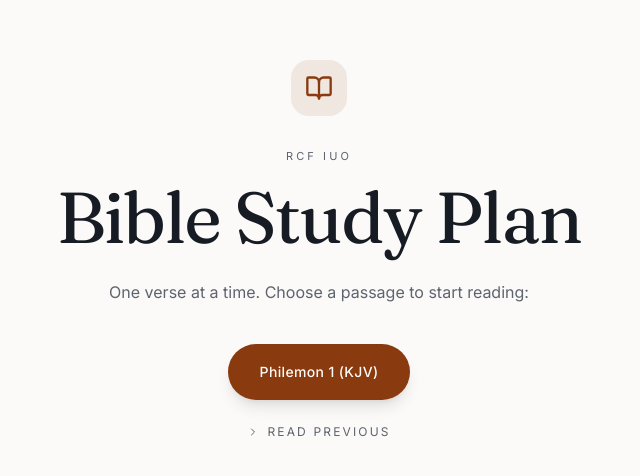
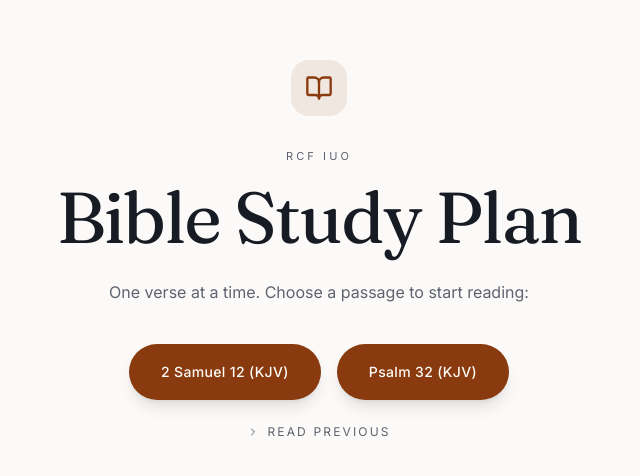
Before and after one commit to devabraham001-eng/rcf-iuo-bible-site-, a React (Vite) app: page / in a window 1280 px wide. Shown: the part 150-626 px from the top of the page, without its empty margins (321-961 px from the left). Built offline with nearby package versions, Linux system fonts and the light colour scheme.

Commit message:
Update today's scripture to 2 Samuel 12 and Psalm 32 (KJV), move Philemon 1 to previous

```diff
--- a/src/routes/index.tsx
+++ b/src/routes/index.tsx
@@ -18,6 +18,58 @@ type Theme = "light" | "sepia" | "dark";
 type PassageData = { reference: string; verses: Verse[] };
 
 const PASSAGES: PassageData[] = [
+  {
+    reference: "2 Samuel 12 (KJV)",
+    verses: [
+      { book: "2 Samuel", chapter: 12, verse: 1, text: "And the LORD sent Nathan unto David. And he came unto him, and said unto him, There were two men in one city; the one rich, and the other poor." },
+      { book: "2 Samuel", chapter: 12, verse: 2, text: "The rich man had exceeding many flocks and herds:" },
+      { book: "2 Samuel", chapter: 12, verse: 3, text: "But the poor man had nothing, save one little ewe lamb, which he had bought and nourished up: and it grew up together with him, and with his children; it did eat of his own meat, and drank of his own cup, and lay in his bosom, and was unto him as a daughter." },
+      { book: "2 Samuel", chapter: 12, verse: 4, text: "And there came a traveller unto the rich man, and he spared to take of his own flock and of his own herd, to dress for the wayfaring man that was come unto him; but took the poor man's lamb, and dressed it for the man that was come to him." },
+      { book: "2 Samuel", chapter: 12, verse: 5, text: "And David's anger was greatly kindled against the man; and he said to Nathan, As the LORD liveth, the man that hath done this thing shall surely die:" },
+      { book: "2 Samuel", chapter: 12, verse: 6, text: "And he shall restore the lamb fourfold, because he did this thing, and because he had no pity." },
+      { book: "2 Samuel", chapter: 12, verse: 7, text: "And Nathan said to David, Thou art the man. Thus saith the LORD God of Israel, I anointed thee king over Israel, and I delivered thee out of the hand of Saul;" },
+      { book: "2 Samuel", chapter: 12, verse: 8, text: "And I gave thee thy master's house, and thy master's wives into thy bosom, and gave thee the house of Israel and of Judah; and if that had been too little, I would moreover have given unto thee such and such things." },
+      { book: "2 Samuel", chapter: 12, verse: 9, text: "Wherefore hast thou despised the commandment of the LORD, to do evil in his sight? thou hast killed Uriah the Hittite with the sword, and hast taken his wife to be thy wife, and hast slain him with the sword of the children of Ammon." },
+      { book: "2 Samuel", chapter: 12, verse: 10, text: "Now therefore the sword shall never depart from thine house; because thou hast despised me, and hast taken the wife of Uriah the Hittite to be thy wife." },
+      { book: "2 Samuel", chapter: 12, verse: 11, text: "Thus saith the LORD, Behold, I will raise up evil against thee out of thine own house, and I will take thy wives before thine eyes, and give them unto thy neighbour, and he shall lie with thy wives in the sight of this sun." },
+      { book: "2 Samuel", chapter: 12, verse: 12, text: "For thou didst it secretly: but I will do this thing before all Israel, and before the sun." },
+      { book: "2 Samuel", chapter: 12, verse: 13, text: "And David said unto Nathan, I have sinned against the LORD. And Nathan said unto David, The LORD also hath put away thy sin; thou shalt not die." },
+      { book: "2 Samuel", chapter: 12, verse: 14, text: "Howbeit, because by this deed thou hast given great occasion to the enemies of the LORD to blaspheme, the child also that is born unto thee shall surely die." },
+      { book: "2 Samuel", chapter: 12, verse: 15, text: "And Nathan departed unto his house. And the LORD struck the child that Uriah's wife bare unto David, and it was very sick." },
+      { book: "2 Samuel", chapter: 12, verse: 16, text: "David therefore besought God for the child; and David fasted, and went in, and lay all night upon the earth." },
+      { book: "2 Samuel", chapter: 12, verse: 17, text: "And the elders of his house arose, and went to him, to raise him up from the earth: but he would not, neither did he eat bread with them." },
+      { book: "2 Samuel", chapter: 12, verse: 18, text: "And it came to pass on the seventh day, that the child died. And the servants of David feared to tell him that the child was dead: for they said, Behold, while the child was yet alive, we spake unto him, and he would not hearken unto our voice: how will he then vex himself, if we tell him that the child is dead?" },
+      { book: "2 Samuel", chapter: 12, verse: 19, text: "But when David saw that his servants whispered, David perceived that the child was dead: therefore David said unto his servants, Is the child dead? And they said, He is dead." },
+      { book: "2 Samuel", chapter: 12, verse: 20, text: "Then David arose from the earth, and washed, and anointed himself, and changed his apparel, and came into the house of the LORD, and worshipped: then he came to his own house; and when he required, they set bread before him, and he did eat." },
+      { book: "2 Samuel", chapter: 12, verse: 21, text: "Then said his servants unto him, What thing is this that thou hast done? thou didst fast and weep for the child, while it was alive; but when the child was dead, thou didst rise and eat bread." },
+      { book: "2 Samuel", chapter: 12, verse: 22, text: "And he said, While the child was yet alive, I fasted and wept: for I said, Who can tell whether GOD will be gracious to me, that the child may live?" },
+      { book: "2 Samuel", chapter: 12, verse: 23, text: "But now he is dead, wherefore should I fast? can I bring him back again? I shall go to him, but he shall not return to me." },
+      { book: "2 Samuel", chapter: 12, verse: 24, text: "And David comforted Bath-sheba his wife, and went in unto her, and lay with her: and she bare a son, and he called his name Solomon: and the LORD loved him." },
+      { book: "2 Samuel", chapter: 12, verse: 25, text: "And he sent by the hand of Nathan the prophet; and he called his name Jedidiah, because of the LORD." },
+      { book: "2 Samuel", chapter: 12, verse: 26, text: "And Joab fought against Rabbah of the children of Ammon, and took the royal city." },
+      { book: "2 Samuel", chapter: 12, verse: 27, text: "And Joab sent messengers to David, and said, I have fought against Rabbah, and have taken the city of waters." },
+      { book: "2 Samuel", chapter: 12, verse: 28, text: "Now therefore gather the rest of the people together, and encamp against the city, and take it: lest I take the city, and it be called after my name." },
+      { book: "2 Samuel", chapter: 12, verse: 29, text: "And David gathered all the people together, and went to Rabbah, and fought against it, and took it." },
+      { book: "2 Samuel", chapter: 12, verse: 30, text: "And he took their king's crown from off his head, the weight whereof was a talent of gold with the precious stones: and it was set on David's head. And he brought forth the spoil of the city in great abundance." },
+      { book: "2 Samuel", chapter: 12, verse: 31, text: "And he brought forth the people that were therein, and put them under saws, and under harrows of iron, and under axes of iron, and made them pass through the brickkiln: and thus did he unto all the cities of the children of Ammon. So David and all the people returned unto Jerusalem." },
+    ],
+  },
+  {
+    reference: "Psalm 32 (KJV)",
+    verses: [
+      { book: "Psalms", chapter: 32, verse: 1, text: "Blessed is he whose transgression is forgiven, whose sin is covered." },
+      { book: "Psalms", chapter: 32, verse: 2, text: "Blessed is the man unto whom the LORD imputeth not iniquity, and in whose spirit there is no guile." },
+      { book: "Psalms", chapter: 32, verse: 3, text: "When I kept silence, my bones waxed old through my roaring all the day long." },
+      { book: "Psalms", chapter: 32, verse: 4, text: "For day and night thy hand was heavy upon me: my moisture is turned into the drought of summer. Selah." },
+      { book: "Psalms", chapter: 32, verse: 5, text: "I acknowledged my sin unto thee, and mine iniquity have I not hid. I said, I will confess my transgressions unto the LORD; and thou forgavest the iniquity of my sin. Selah." },
+      { book: "Psalms", chapter: 32, verse: 6, text: "For this shall every one that is godly pray unto thee in a time when thou mayest be found: surely in the floods of great waters they shall not come nigh unto him." },
+      { book: "Psalms", chapter: 32, verse: 7, text: "Thou art my hiding place; thou shalt preserve me from trouble; thou shalt compass me about with songs of deliverance. Selah." },
+      { book: "Psalms", chapter: 32, verse: 8, text: "I will instruct thee and teach thee in the way which thou shalt go: I will guide thee with mine eye." },
+      { book: "Psalms", chapter: 32, verse: 9, text: "Be ye not as the horse, or as the mule, which have no understanding: whose mouth must be held in with bit and bridle, lest they come near unto thee." },
+      { book: "Psalms", chapter: 32, verse: 10, text: "Many sorrows shall be to the wicked: but he that trusteth in the LORD, mercy shall compass him about." },
+      { book: "Psalms", chapter: 32, verse: 11, text: "Be glad in the LORD, and rejoice, ye righteous: and shout for joy, all ye that are upright in heart." },
+    ],
+  },
   {
     reference: "Philemon 1 (KJV)",
     verses: [
@@ -735,7 +787,7 @@ function ScriptureCards() {
           One verse at a time. Choose a passage to start reading:
         </p>
         <div className="mt-10 flex flex-col sm:flex-row gap-4">
-          {PASSAGES.slice(0, 1).map((passage) => (
+          {PASSAGES.slice(0, 2).map((passage) => (
             <button
               key={passage.reference}
               onClick={() => startWith(passage)}
@@ -758,7 +810,7 @@ function ScriptureCards() {
 
         {showPrevious && (
           <div className="mt-4 flex flex-col sm:flex-row gap-4">
-            {PASSAGES.slice(1).map((passage) => (
+            {PASSAGES.slice(2).map((passage) => (
               <button
                 key={passage.reference}
                 onClick={() => startWith(passage)}
```
